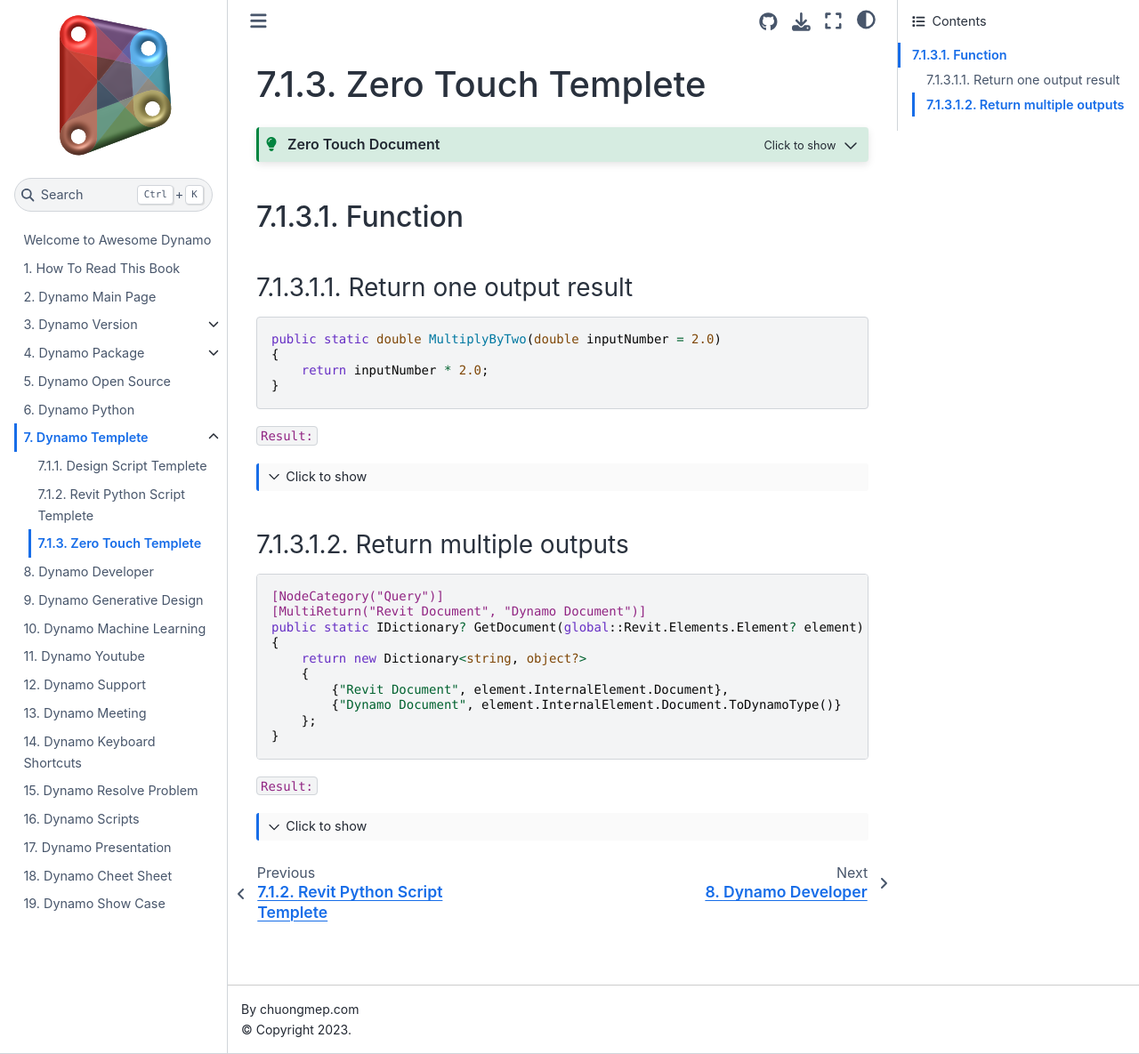
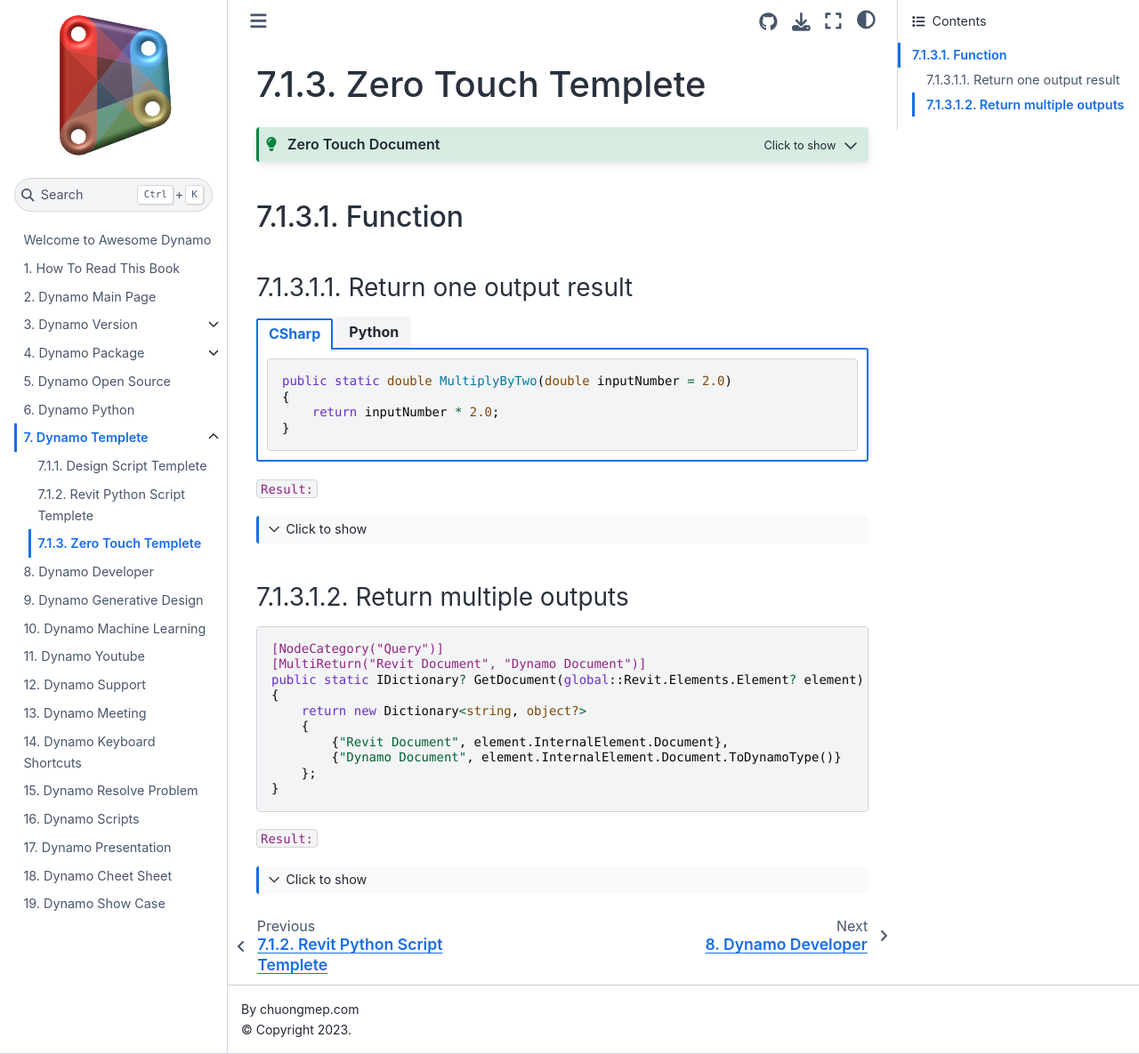
Before and after one commit to chuongmep/Awesome-Dynamo, a Jupyter Book: the page built from DynamoTemplete/zerotouchtemplete.md, in a window 1280 px wide and 1185 px high. Shown: the whole window at 89% size. Built offline with Jupyter Book 1.0.4 settings and Sphinx 7.4.7 and the Sphinx Book theme 1.1.4, drawn with Linux system fonts in a browser that asks for light colours.

Commit message:
add more language

`````diff
--- a/DynamoTemplete/zerotouchtemplete.md
+++ b/DynamoTemplete/zerotouchtemplete.md
@@ -7,12 +7,23 @@
 ## Function
 
 ### Return one output result
-``` cs
+
+````{tab-set}
+```{tab-item} CSharp
+```cs
 public static double MultiplyByTwo(double inputNumber = 2.0)
 {
     return inputNumber * 2.0;
 }
 ```
+
+```{tab-item} Python
+```py
+def MultiplyByTwo(inputNumber =2.0):
+    return inputNumber *2.0
+```
+````
+
 `Result:`
 ```{toggle}
 4
`````
